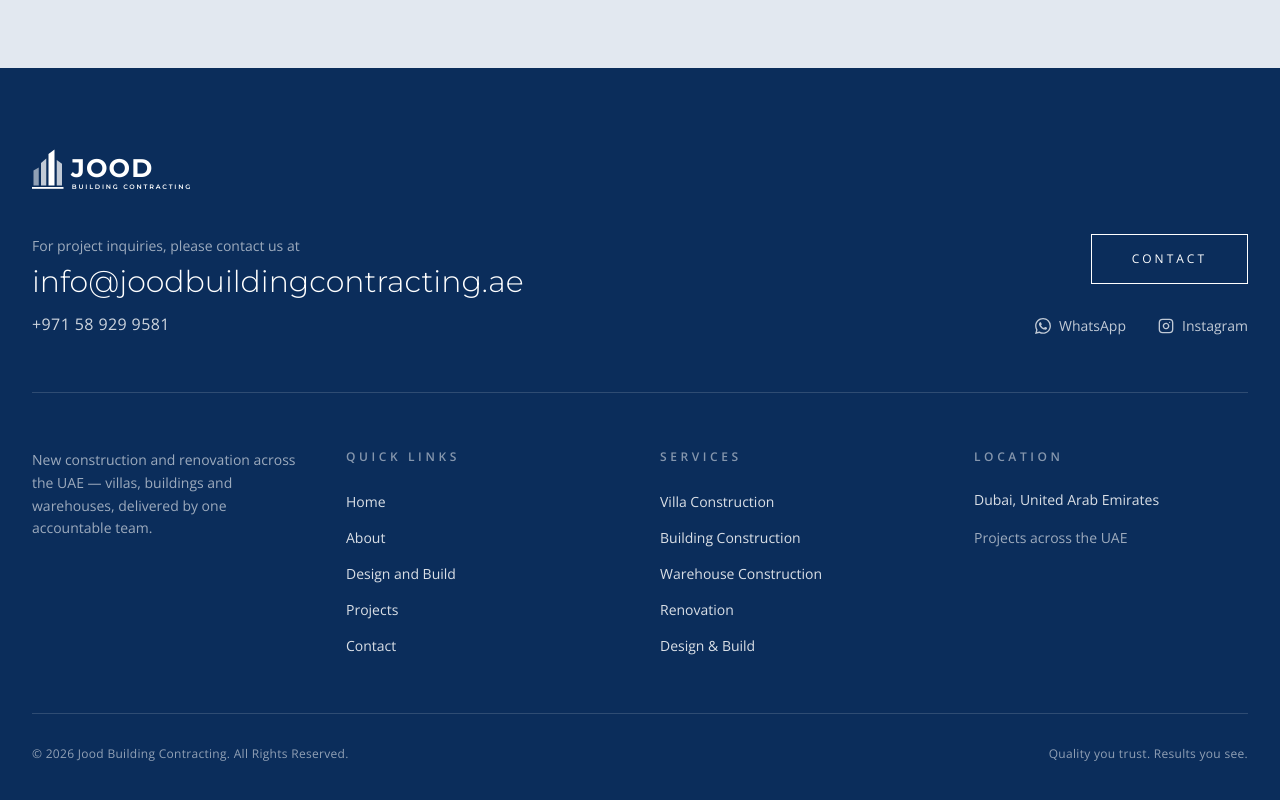
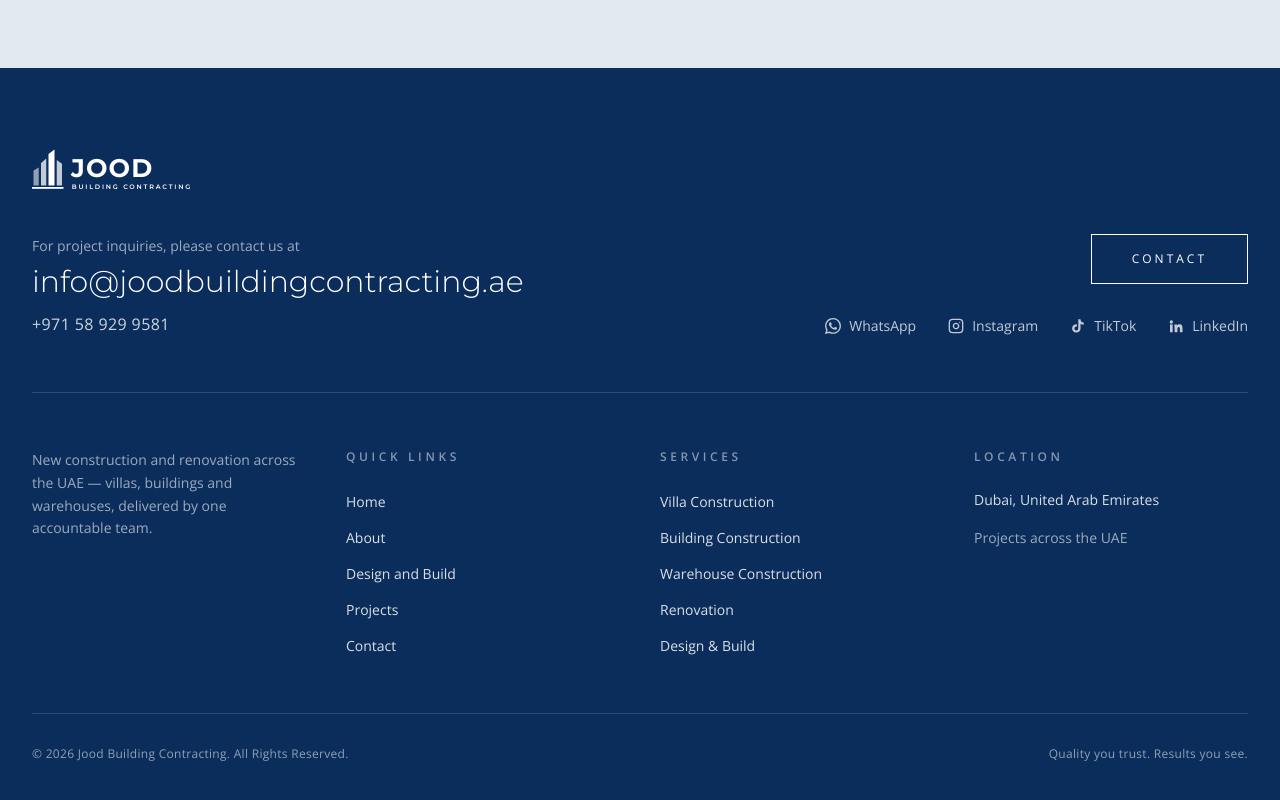
Before and after one commit to devsynxoffical/JOOD, a React (Create React App) app: page / in a window 1280 px wide. Shown: the part 6129-6929 px from the top of the page. Built offline with nearby package versions, Linux system fonts and the light colour scheme.

Commit message:
Footer: show TikTok and LinkedIn icons alongside WhatsApp and Instagram

```diff
--- a/src/components/Footer.js
+++ b/src/components/Footer.js
@@ -21,10 +21,10 @@ const serviceLinks = [
 const socials = [
   { label: 'WhatsApp', href: 'https://wa.me/971564455996', icon: 'whatsapp' },
   { label: 'Instagram', href: 'https://www.instagram.com/joodcontractinguae', icon: 'instagram' },
-  // Add the profile URLs to show these icons
-  { label: 'TikTok', href: '', icon: 'tiktok' },
-  { label: 'LinkedIn', href: '', icon: 'linkedin' },
-].filter((s) => s.href);
+  // TODO: replace these two with Jood's own profile URLs when provided
+  { label: 'TikTok', href: 'https://www.tiktok.com/', icon: 'tiktok' },
+  { label: 'LinkedIn', href: 'https://www.linkedin.com/', icon: 'linkedin' },
+];
 
 export default function Footer({ onContactClick }) {
   const contactBtnClass =
```
